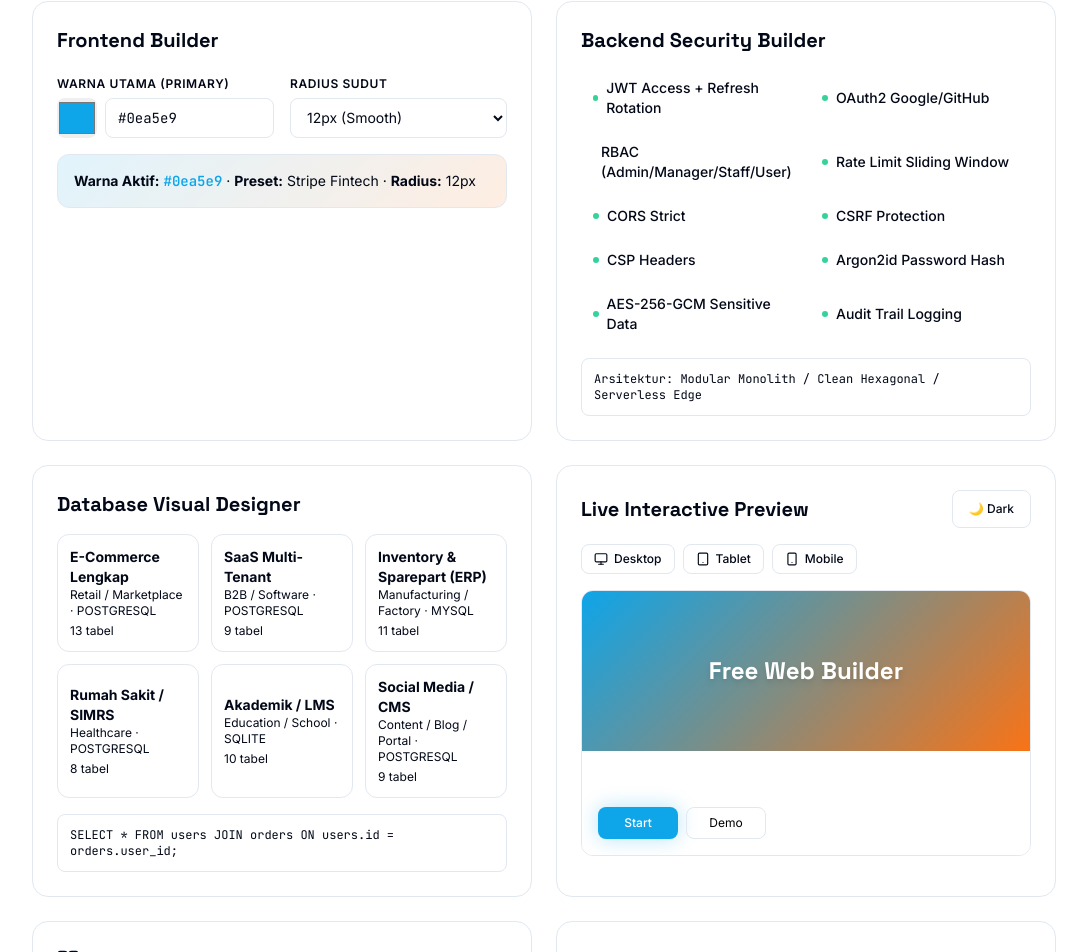
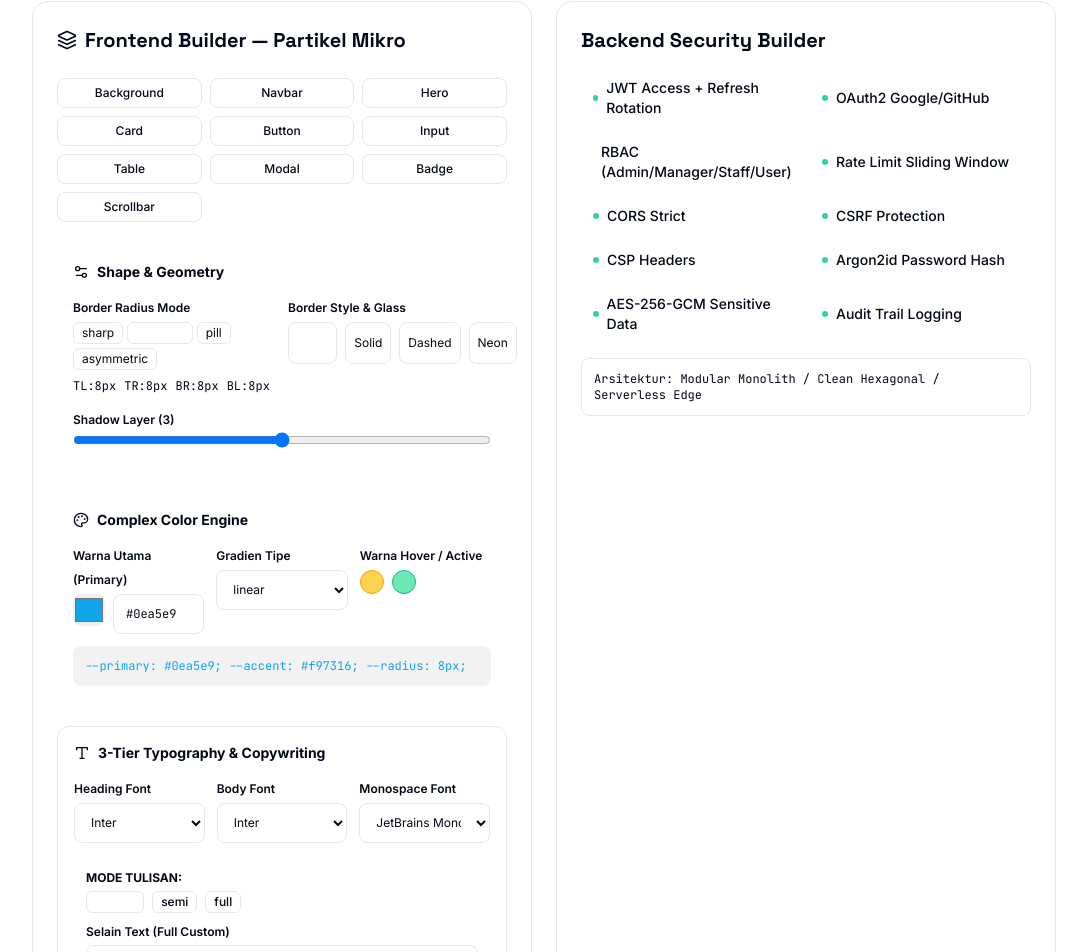
Before and after one commit to BetzQ/free-web-builder, a React (Vite) app: page / in a window 1280 px wide. Shown: the part 1758-2710 px from the top of the page, without its empty margins (96-1183 px from the left). Built offline with nearby package versions, Linux system fonts and the light colour scheme.

Commit message:
upgrade studio: frontend builder micro-particle + color engine + copywriting + backend security + database visual

```diff
--- a/src/components/studio/FrontendBuilder.tsx
+++ b/src/components/studio/FrontendBuilder.tsx
@@ -1,37 +1,144 @@
+import { useState } from 'react';
 import { useStudioStore } from '@/store/useStudioStore';
+import { Layers, Palette, Type, Settings2 } from 'lucide-react';
 
 export default function FrontendBuilder() {
   const { primaryColor, setPrimaryColor } = useStudioStore();
-  const [radius, setRadius] = useState('12px');
+  const [radiusMode, setRadiusMode] = useState('rounded');
+  const [radiusCustom, setRadiusCustom] = useState({ tl: 8, tr: 8, br: 8, bl: 8 });
+  const [glass, setGlass] = useState(true);
+  const [shadowLayer, setShadowLayer] = useState(3);
+  const [gradientType, setGradientType] = useState('linear');
+  const [fontHeading, setFontHeading] = useState('Inter');
+  const [fontBody, setFontBody] = useState('Inter');
+  const [fontMono, setFontMono] = useState('JetBrains Mono');
+  const [copyMode, setCopyMode] = useState('default');
+  const [projectName, setProjectName] = useState('[Nama Web]');
+  const [projectFocus, setProjectFocus] = useState('[Fokus Produk]');
+
+  const applyRadius = (mode: string) => {
+    if (mode === 'sharp') setRadiusCustom({ tl: 0, tr: 0, br: 0, bl: 0 });
+    else if (mode === 'pill') setRadiusCustom({ tl: 9999, tr: 9999, br: 9999, bl: 9999 });
+    else if (mode === 'rounded') setRadiusCustom({ tl: 16, tr: 16, br: 16, bl: 16 });
+    else if (mode === 'asymmetric') setRadiusCustom({ tl: 4, tr: 16, br: 4, bl: 16 });
+    else setRadiusCustom({ tl: 8, tr: 8, br: 8, bl: 8 });
+    setRadiusMode(mode);
+  };
 
   return (
-    <div className="rounded-2xl border bg-card p-6 dark:border-white/10">
-      <h3 className="font-heading text-xl font-bold mb-4">Frontend Builder</h3>
-      <div className="grid sm:grid-cols-2 gap-4 mb-4">
-        <div>
-          <label className="text-xs font-semibold uppercase tracking-wider text-muted-foreground">Warna Utama (Primary)</label>
-          <div className="flex gap-2 mt-1">
-            <input type="color" value={primaryColor} onChange={e => setPrimaryColor(e.target.value)} className="h-10 w-10 rounded-lg border-0 p-0 cursor-pointer" aria-label="Pilih warna utama" />
-            <input value={primaryColor} onChange={e => setPrimaryColor(e.target.value)} className="input flex-1 text-sm font-mono" aria-label="Kode warna hex" />
+    <div className="rounded-2xl border bg-card p-6 dark:border-white/10 space-y-6">
+      <div className="flex items-center gap-2"><Layers size={20} className="text-primary" /><h3 className="font-heading text-xl font-bold">Frontend Builder — Partikel Mikro</h3></div>
+
+      {/* Particles Tabs */}
+      <div className="grid grid-cols-2 sm:grid-cols-3 gap-2 text-xs font-medium">
+        {['Background','Navbar','Hero','Card','Button','Input','Table','Modal','Badge','Scrollbar'].map(p => (
+          <button key={p} className="rounded-lg border px-2 py-1.5 text-muted-foreground hover:text-foreground hover:border-primary transition-colors dark:border-white/10 bg-muted dark:bg-white/5">{p}</button>
+        ))}
+      </div>
+
+      {/* Shape & Geometry */}
+      <div className="rounded-xl bg-muted/50 dark:bg-white/5 p-4">
+        <h4 className="font-bold text-sm mb-3 flex items-center gap-2"><Settings2 size={16}/> Shape & Geometry</h4>
+        <div className="grid sm:grid-cols-2 gap-3">
+          <div>
+            <label className="text-xs font-semibold text-muted-foreground">Border Radius Mode</label>
+            <div className="flex flex-wrap gap-1 mt-1">
+              {['sharp','rounded','pill','asymmetric'].map(m => (
+                <button key={m} onClick={() => applyRadius(m)} className={`rounded-md px-2 py-0.5 text-xs border ${radiusMode===m?'bg-primary text-white border-primary':'bg-card hover:bg-accent border-border'}`}>{m}</button>
+              ))}
+            </div>
+            <div className="flex gap-2 mt-2 text-xs font-mono text-muted-foreground">
+              <span>TL:{radiusCustom.tl}px</span><span>TR:{radiusCustom.tr}px</span><span>BR:{radiusCustom.br}px</span><span>BL:{radiusCustom.bl}px</span>
+            </div>
+          </div>
+          <div>
+            <label className="text-xs font-semibold text-muted-foreground">Border Style & Glass</label>
+            <div className="flex gap-2 mt-1">
+              <button onClick={() => setGlass(!glass)} className={`rounded-lg px-2 py-1 text-xs border ${glass?'bg-primary text-white':'bg-card'}`}>{glass?'Glass ON':'Glass OFF'}</button>
+              <button className="rounded-lg px-2 py-1 text-xs border bg-card">Solid</button>
+              <button className="rounded-lg px-2 py-1 text-xs border bg-card">Dashed</button>
+              <button className="rounded-lg px-2 py-1 text-xs border bg-card">Neon</button>
+            </div>
           </div>
         </div>
-        <div>
-          <label className="text-xs font-semibold uppercase tracking-wider text-muted-foreground">Radius Sudut</label>
-          <select value={radius} onChange={e => setRadius(e.target.value)} className="input text-sm mt-1">
-            <option value="0px">0px (Sharp)</option>
-            <option value="8px">8px (Rounded)</option>
-            <option value="12px">12px (Smooth)</option>
-            <option value="16px">16px (Rounded-2xl)</option>
-            <option value="24px">24px (Rounded-3xl)</option>
-            <option value="9999px">9999px (Pill)</option>
-          </select>
+        <div className="mt-3">
+          <label className="text-xs font-semibold text-muted-foreground">Shadow Layer ({shadowLayer})</label>
+          <input type="range" min={1} max={5} value={shadowLayer} onChange={e => setShadowLayer(Number(e.target.value))} className="w-full accent-primary" />
         </div>
       </div>
-      <div className="rounded-xl border p-4 text-sm dark:border-white/10" style={{ background: `linear-gradient(135deg, ${primaryColor}20, #f9731620)` }}>
-        <strong>Warna Aktif:</strong> <span className="font-mono font-bold" style={{ color: primaryColor }}>{primaryColor}</span> · <strong>Preset:</strong> Stripe Fintech · <strong>Radius:</strong> {radius}
+
+      {/* Complex Color Engine */}
+      <div className="rounded-xl bg-gradient-to-br from-primary/10 to-saweria-400/10 p-4 dark:from-primary/5 dark:to-saweria-400/5">
+        <h4 className="font-bold text-sm mb-3 flex items-center gap-2"><Palette size={16}/> Complex Color Engine</h4>
+        <div className="grid sm:grid-cols-3 gap-3">
+          <div>
+            <label className="text-xs font-semibold">Warna Utama (Primary)</label>
+            <div className="flex gap-2 mt-1">
+              <input type="color" value={primaryColor} onChange={e => setPrimaryColor(e.target.value)} className="h-8 w-8 rounded-lg border-0 p-0 cursor-pointer" />
+              <input value={primaryColor} onChange={e => setPrimaryColor(e.target.value)} className="input text-xs font-mono flex-1" />
+            </div>
+          </div>
+          <div>
+            <label className="text-xs font-semibold">Gradien Tipe</label>
+            <select value={gradientType} onChange={e => setGradientType(e.target.value)} className="input text-xs mt-1">
+              <option>linear</option><option>radial</option><option>conic</option><option>mesh 4 sudut</option>
+            </select>
+          </div>
+          <div>
+            <label className="text-xs font-semibold">Warna Hover / Active</label>
+            <div className="flex gap-2 mt-1">
+              <span className="inline-block h-6 w-6 rounded-full bg-amber-300 border border-amber-500" title="Hover" />
+              <span className="inline-block h-6 w-6 rounded-full bg-emerald-300 border border-emerald-500" title="Active" />
+            </div>
+          </div>
+        </div>
+        <div className="mt-3 rounded-lg p-3 text-xs font-mono bg-black/5 dark:bg-white/5" style={{ color: primaryColor }}>
+          --primary: {primaryColor}; --accent: #f97316; --radius: {radiusCustom.tl}px;
+        </div>
+      </div>
+
+      {/* Typography Engine */}
+      <div className="rounded-xl border bg-card p-4 dark:border-white/10">
+        <h4 className="font-bold text-sm mb-3 flex items-center gap-2"><Type size={16}/> 3-Tier Typography & Copywriting</h4>
+        <div className="grid sm:grid-cols-3 gap-3 mb-3">
+          <div>
+            <label className="text-xs font-semibold text-muted-foreground">Heading Font</label>
+            <select value={fontHeading} onChange={e => setFontHeading(e.target.value)} className="input text-xs mt-1">
+              <option>Inter</option><option>Space Grotesk</option><option>Playfair Display</option><option>Orbitron</option><option>IBM Plex Sans</option>
+            </select>
+          </div>
+          <div>
+            <label className="text-xs font-semibold text-muted-foreground">Body Font</label>
+            <select value={fontBody} onChange={e => setFontBody(e.target.value)} className="input text-xs mt-1">
+              <option>Inter</option><option>Plus Jakarta Sans</option><option>DM Sans</option><option>Chakra Petch</option>
+            </select>
+          </div>
+          <div>
+            <label className="text-xs font-semibold text-muted-foreground">Monospace Font</label>
+            <select value={fontMono} onChange={e => setFontMono(e.target.value)} className="input text-xs mt-1">
+              <option>JetBrains Mono</option><option>IBM Plex Mono</option>
+            </select>
+          </div>
+        </div>
+        <div className="rounded-lg bg-muted p-3 text-sm space-y-2 dark:bg-white/5">
+          <div>
+            <span className="font-bold text-xs uppercase">Mode Tulisan:</span>
+            <div className="flex gap-2 mt-1">
+              {['default','semi','full'].map(m => (
+                <button key={m} onClick={() => setCopyMode(m)} className={`rounded-md px-2 py-0.5 text-xs font-medium border ${copyMode===m?'bg-primary text-white':'bg-card hover:bg-accent'}`}>{m}</button>
+              ))}
+            </div>
+          </div>
+          <div>
+            <label className="text-xs font-semibold text-muted-foreground">Selain Text (Full Custom)</label>
+            <input value={projectName} onChange={e => setProjectName(e.target.value)} className="input text-xs w-full mt-1" placeholder="[Nama Web]" />
+            <input value={projectFocus} onChange={e => setProjectFocus(e.target.value)} className="input text-xs w-full mt-1" placeholder="[Fokus Produk]" />
+          </div>
+          <div className="font-mono text-xs text-muted-foreground border-t pt-2 dark:border-white/10">
+            {copyMode === 'default' ? 'Desain profesional sesuai kategori.' : copyMode === 'semi' ? `[${projectName}] fokus [${projectFocus}].` : `Selamat datang di ${projectName} — ${projectFocus}.`}
+          </div>
+        </div>
       </div>
     </div>
   );
 }
-
-import { useState } from 'react';
```
